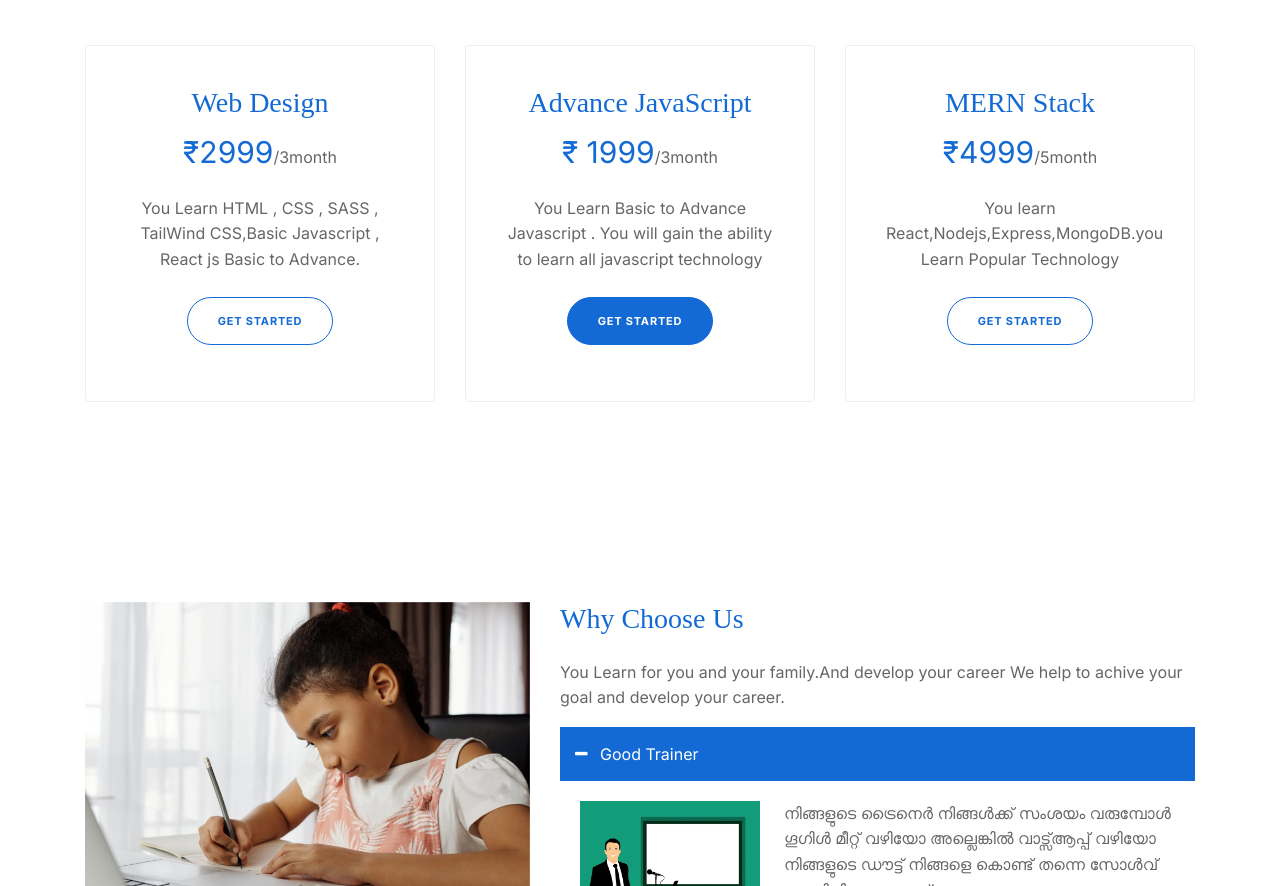
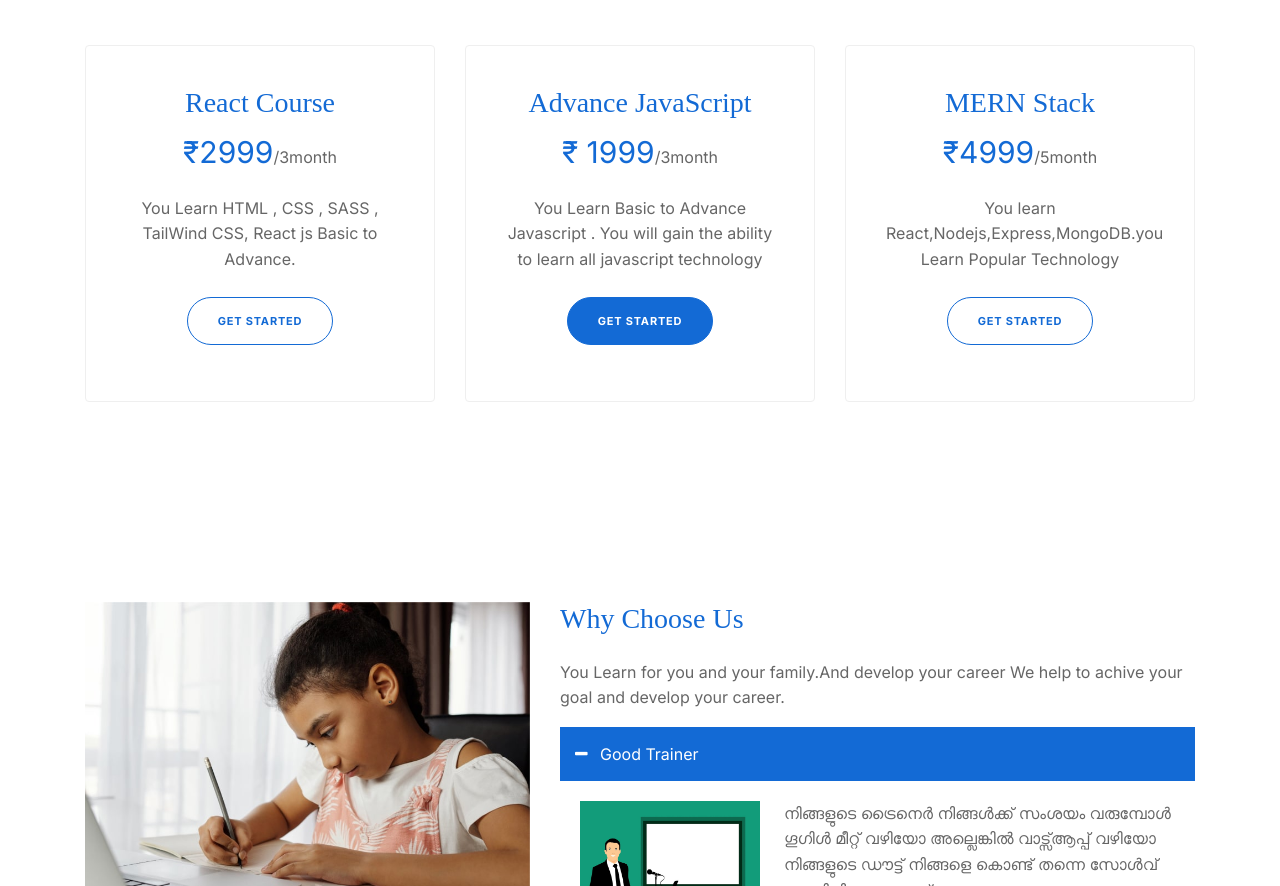
Before and after one commit to Ameenmohammed1/FutureBeets, a plain HTML site: page index.html in a window 1280 px wide. Shown: the part 4914-5800 px from the top of the page. Drawn offline with nearby package versions, Linux system fonts and the light colour scheme; files whose address does not match are found by name; a web font is replaced by a local one.

Commit message:
third commit

```diff
--- a/index.html
+++ b/index.html
@@ -763,12 +763,12 @@
             <div class="pricing">
               <!-- <div class="pricing-img mb-4"><img src="images/1x/asset-1.png" alt="Image" class="img-fluid"></div> -->
               <div class="pricing-body">
-                <h3 class="pricing-plan-title">Web Design</h3>
+                <h3 class="pricing-plan-title">React Course</h3>
                 <div class="price">
                   <span class="fig">₹2999</span><span>/3month</span>
                 </div>
                 <p class="mb-4">
-                  You Learn HTML , CSS , SASS , TailWind CSS,Basic Javascript ,
+                  You Learn HTML , CSS , SASS , TailWind CSS,
                   React js Basic to Advance.
                 </p>
 
@@ -809,6 +809,7 @@
               <div class="pricing-body">
                 <h3 class="pricing-plan-title">MERN Stack</h3>
                 <div class="price">
+
                   <span class="fig">₹4999</span><span>/5month</span>
                 </div>
                 <p class="mb-4">
```
